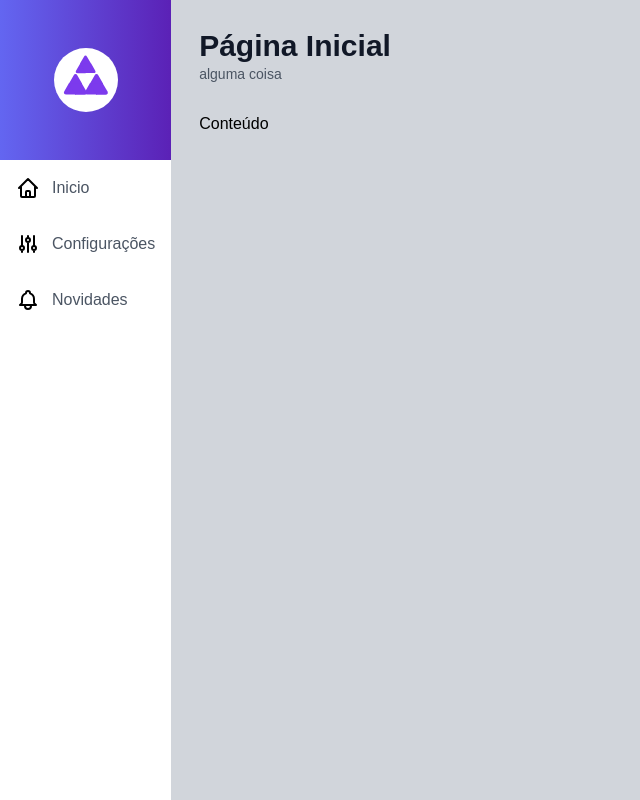
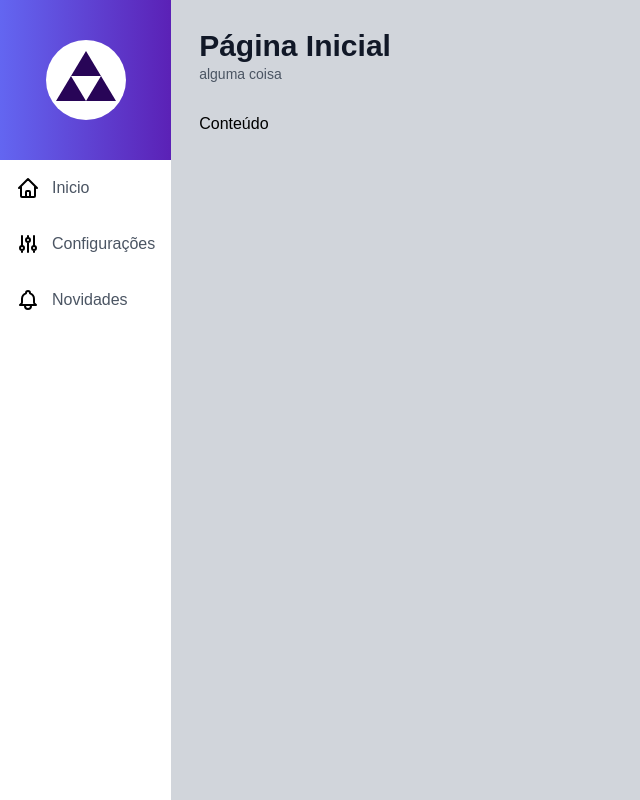
Before and after one commit to AI-Vlad/template-admin-next, a Next.js app: page / in a window 1280 px wide. Shown: the whole page, without its empty margins (0-640 px from the left). Built offline with nearby package versions, Linux system fonts and the light colour scheme.

Commit message:
corrigindo CSS da logo

```diff
--- a/src/components/template/Logo.tsx
+++ b/src/components/template/Logo.tsx
@@ -6,17 +6,23 @@ export default function Logo() {
         justify-center
         items-center
           bg-white
-          h-16 w-16
+          h-20 w-20
           rounded-full
         `}>
-            <div className={`
-               triangle-top h-3 w-3  bg-purple-600 mb-2
-            `}>
+            <div className={`mb-2   flex
+        flex-col   justify-center
+        items-center`}>
+                <div className={`triangulo-para-cima`}></div>
+                <div className={`flex`}>
+
+                    <div className={`triangulo-para-cima`}></div>
+                    <div className={`triangulo-para-cima`}></div>
+
+                </div>
             </div>
-            <div className={`flex`}>
-                <div className={`triangle h-3 w-3  bg-purple-600 mr-1 mb-3`}></div>
-                <div className={`triangle h-3 w-3  bg-purple-600 ml-1 mb-3`}></div>
-            </div>
+
+
+
         </div>
     )
 }
--- a/src/styles/globals.css
+++ b/src/styles/globals.css
@@ -20,62 +20,16 @@ a {
   box-sizing: border-box;
 }
 
-TRIANGULO
 
-.triangle {
-	position: relative;
-	background-color: orange;
-	text-align: left;
-}
-.triangle:before,
-.triangle:after {
-	content: '';
-	position: absolute;
-	background-color: inherit;
-}
-.triangle,
-.triangle:before,
-.triangle:after {
-	width:  0.8em;
-	height: 0.8em;
-	border-top-right-radius: 30%;
-}
 
-.triangle {
-	transform: rotate(-60deg) skewX(-30deg) scale(1,.866);
-}
-.triangle:before {
-	transform: rotate(-135deg) skewX(-45deg) scale(1.414,.707) translate(0,-50%);
-}
-.triangle:after {
-	transform: rotate(135deg) skewY(-45deg) scale(.707,1.414) translate(50%);
-}
+.triangulo-para-cima {
+	width: 0;
+	height: 0;
+	border-left: 15px solid transparent;
+	border-right: 15px solid transparent;
+	border-bottom: 25px solid rgb(40, 5, 87);
+  }
 
-.triangle-top {
-	position: relative;
-	background-color: #7C3AED;
-	text-align: left;
-}
-.triangle-top:before,
-.triangle-top:after {
-	content: '';
-	position: absolute;
-	background-color: inherit;
-}
-.triangle-top,
-.triangle-top:before,
-.triangle-top:after {
-	width:  0.7em;
-	height: 0.7em;
-	border-top-right-radius: 30%;
-}
-
-.triangle-top {
-	transform: rotate(-60deg) skewX(-30deg) scale(1,.866);
-}
-.triangle-top:before {
-	transform: rotate(-135deg) skewX(-45deg) scale(1.414,.707) translate(0,-50%);
-}
-.triangle-top:after {
-	transform: rotate(135deg) skewY(-45deg) scale(.707,1.414) translate(50%);
-}
+  .logo-triangle{
+	  width: 50%;
+  }
```
